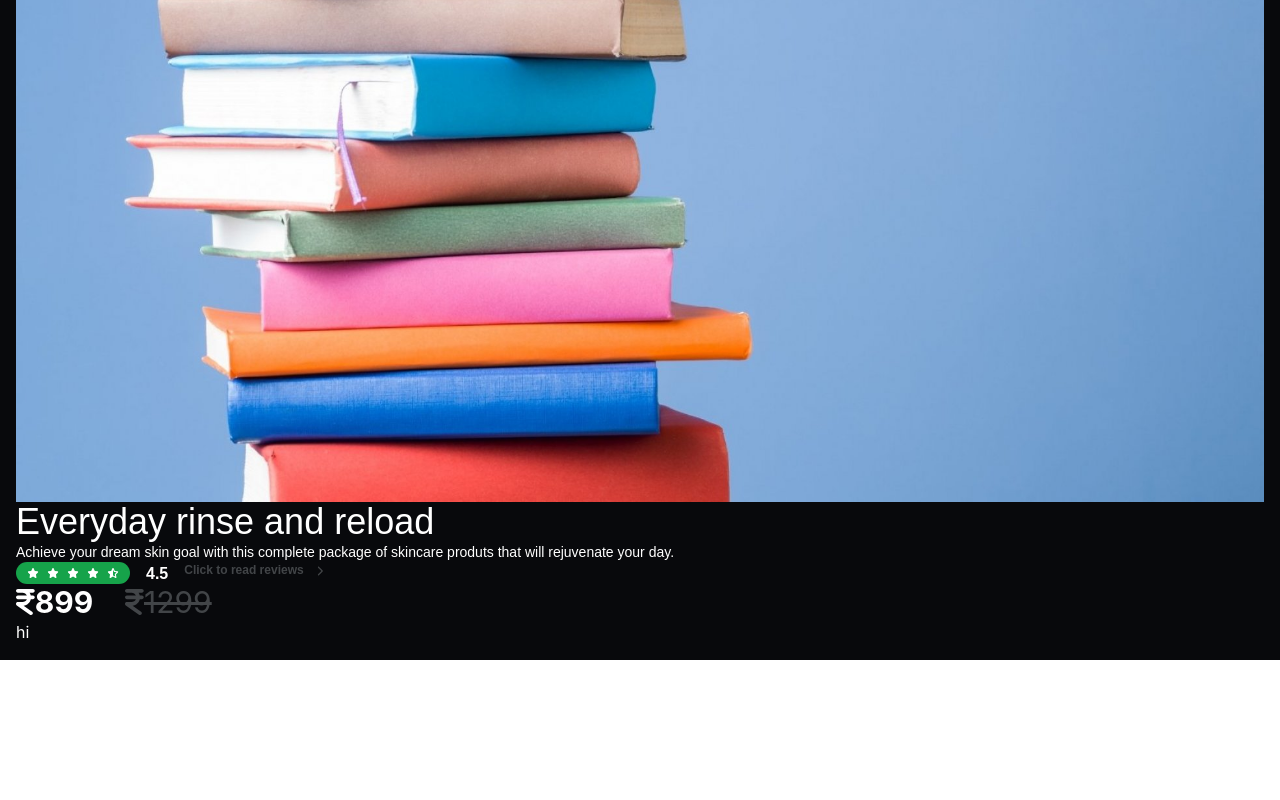
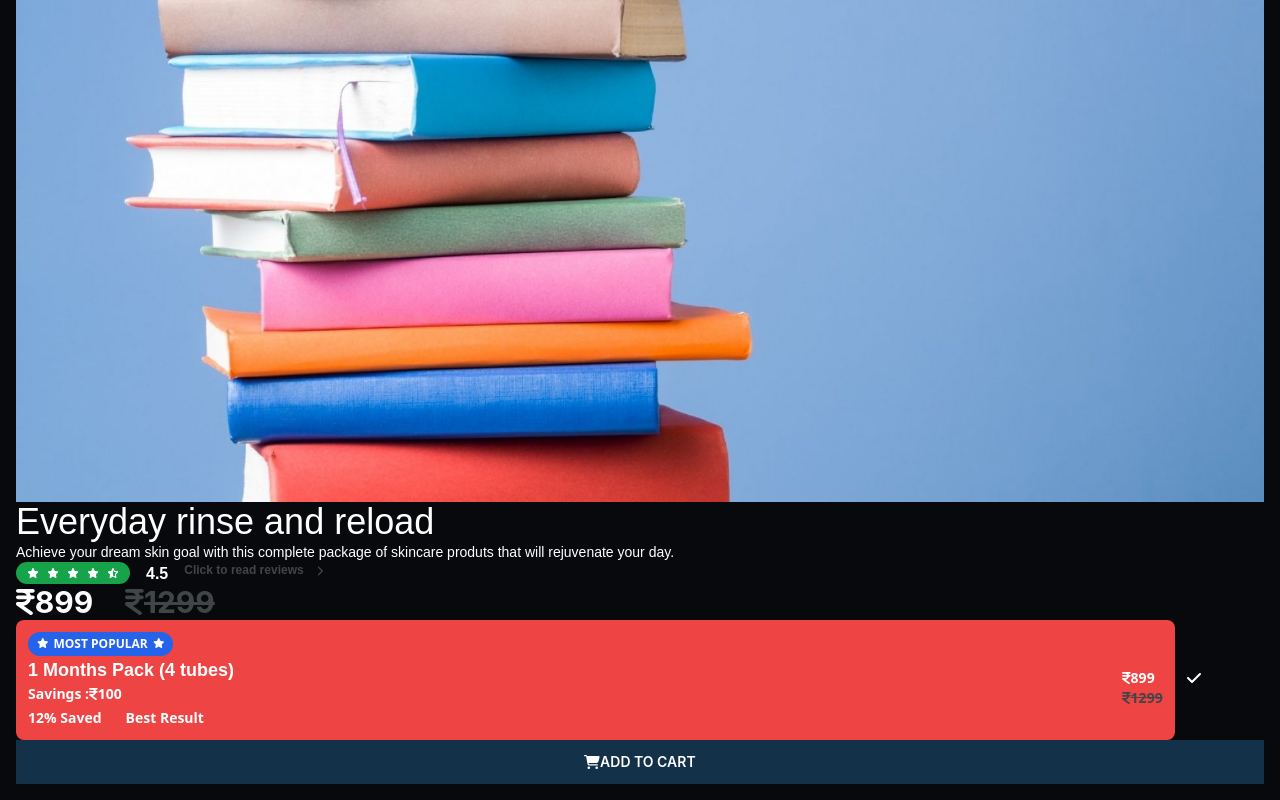
Before and after one commit to snippy066/dyeusfrontend, a React (Create React App) app: page / in a window 1280 px wide. Shown: the part 260-1060 px from the top of the page. Before the commit the page ends 920 px from the top, so only its background shows below. Built offline with nearby package versions, Linux system fonts and the light colour scheme.

Commit message:
designed whole page

```diff
--- a/src/components/body.js
+++ b/src/components/body.js
@@ -1,9 +1,9 @@
 import React from "react";
 import Rating from "./rating";
 import productpic from '../images/book_pro.jpg';
-import Currency from "./currencyStrike";
 import CurrencyCurrent from "./currencyCurrent";
 import VariantPicker from "./variantPicker";
+import Cart from "./cart";
 
 
 
@@ -21,12 +21,15 @@ function Body() {
       <Rating />
 
     <div className="text-3xl flex gap-8">
-      <CurrencyCurrent text="899"/>
-      <Currency text="1299" />
+      <CurrencyCurrent text="899" color={false} strike={false}/>
+      <CurrencyCurrent text="1299" color={true} strike={true}/>
       </div>
 
       <div>
           <VariantPicker/>
+      </div>
+      <div>
+        <Cart/>
       </div>
     </div>
   );
--- /dev/null
+++ b/src/components/cart.js
@@ -0,0 +1,14 @@
+import React from 'react';
+import { FontAwesomeIcon } from "@fortawesome/react-fontawesome";
+import {faCartShopping} from "@fortawesome/free-solid-svg-icons";
+
+function Cart() {
+    return (
+        <div className="">
+            <button className="w-full bg-cart_col p-3 text-sm font-semibold" >
+            <FontAwesomeIcon icon={faCartShopping} />ADD TO CART</button>
+        </div>
+    )
+}
+
+export default Cart
--- a/src/components/currencyCurrent.js
+++ b/src/components/currencyCurrent.js
@@ -3,8 +3,11 @@ import { FontAwesomeIcon } from "@fortawesome/react-fontawesome";
 import { faIndianRupeeSign } from "@fortawesome/free-solid-svg-icons";
 
 function CurrencyCurrent(props) {
+  const color=props.color;
+  const strike=props.strike;
     return (
-        <div className="font-bold flex gap-5">
+        <div className={`font-bold flex gap-5 ${color?"text-cust_text":"text-white"} ${strike ?
+        "line-through":""}`}>
         <div>
           <FontAwesomeIcon icon={faIndianRupeeSign} />
           {props.text}
--- a/src/components/currencyStrike.js
+++ /dev/null
@@ -1,14 +0,0 @@
-import React from 'react';
-import { FontAwesomeIcon } from "@fortawesome/react-fontawesome";
-import { faIndianRupeeSign } from "@fortawesome/free-solid-svg-icons";
-
-function Currency(props) {
-    return (
-        <div className=" text-cust_text line-through">
-            <FontAwesomeIcon icon={faIndianRupeeSign} />
-            {props.text}
-        </div>
-    );
-}
-
-export default Currency
--- a/src/components/variantPicker.js
+++ b/src/components/variantPicker.js
@@ -1,11 +1,42 @@
-import React from 'react'
+import React from "react";
+import { FontAwesomeIcon } from "@fortawesome/react-fontawesome";
+import { faStar } from "@fortawesome/free-solid-svg-icons";
+import { faIndianRupeeSign } from "@fortawesome/free-solid-svg-icons";
+import { faCheck } from "@fortawesome/free-solid-svg-icons";
+import CurrencyCurrent from "./currencyCurrent";
 
 function VariantPicker() {
-    return (
+  return (
+    <div class="flex items-center -mr-4">
+    <div class="bg-red-500 rounded-lg p-3 font-sans text-sm font-semibold border-white w-11/12">
+      <div className=" bg-blue-600 rounded-xl flex text-xs p-1 px-2 justify-center w-fit gap-1">
+        <FontAwesomeIcon icon={faStar} className="h-2.5 mt-0.5" />
+        <div>MOST POPULAR</div>
+        <FontAwesomeIcon icon={faStar} className="h-2.5 mt-0.5" />
+      </div>
+      <div className="text-lg font-custfont font-semibold">
+        1 Months Pack (4 tubes)
+      </div>
+      <div class="flex justify-between">
         <div>
-            hi
+          Savings :
+          <FontAwesomeIcon icon={faIndianRupeeSign} />
+          100
         </div>
-    )
+        <div class="-mt-4">
+          <CurrencyCurrent text="899" color={false} strike={false} />
+          <CurrencyCurrent text="1299" color={true} strike={true} />
+        </div>
+      </div>
+      <div class="flex gap-6">
+        12% Saved
+        <div>Best Result</div>
+      </div>
+    </div>
+
+    <div><FontAwesomeIcon icon={faCheck} className="h-6 w-6 ml-3"/></div>
+    </div>
+  );
 }
 
-export default VariantPicker
+export default VariantPicker;
--- a/tailwind.config.js
+++ b/tailwind.config.js
@@ -6,7 +6,8 @@ module.exports = {
     extend: {
       colors: {
          'back_blue':'#08090c',
-         'cust_text':'#424548'
+         'cust_text':'#424548',
+         'cart_col':'#13324a'
       },
       height: {
         '.25': '0.0225rem',
```
